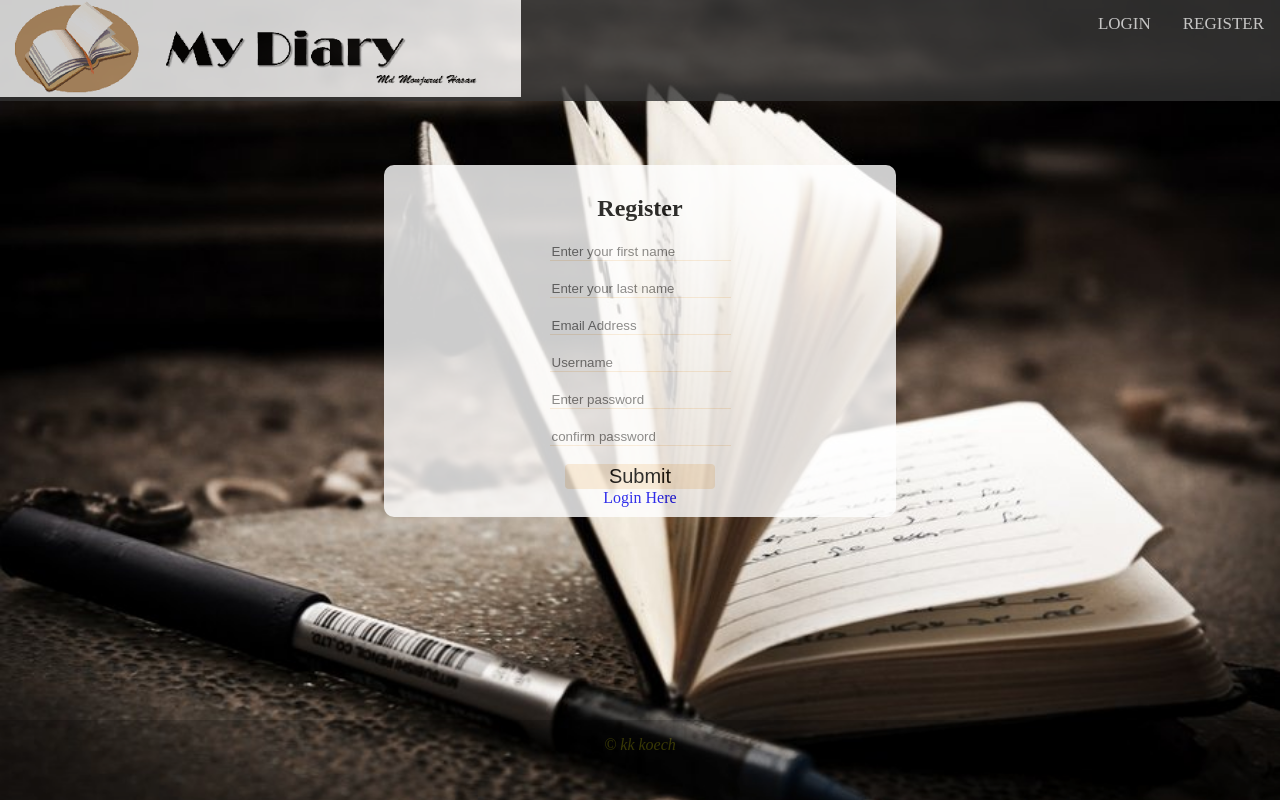
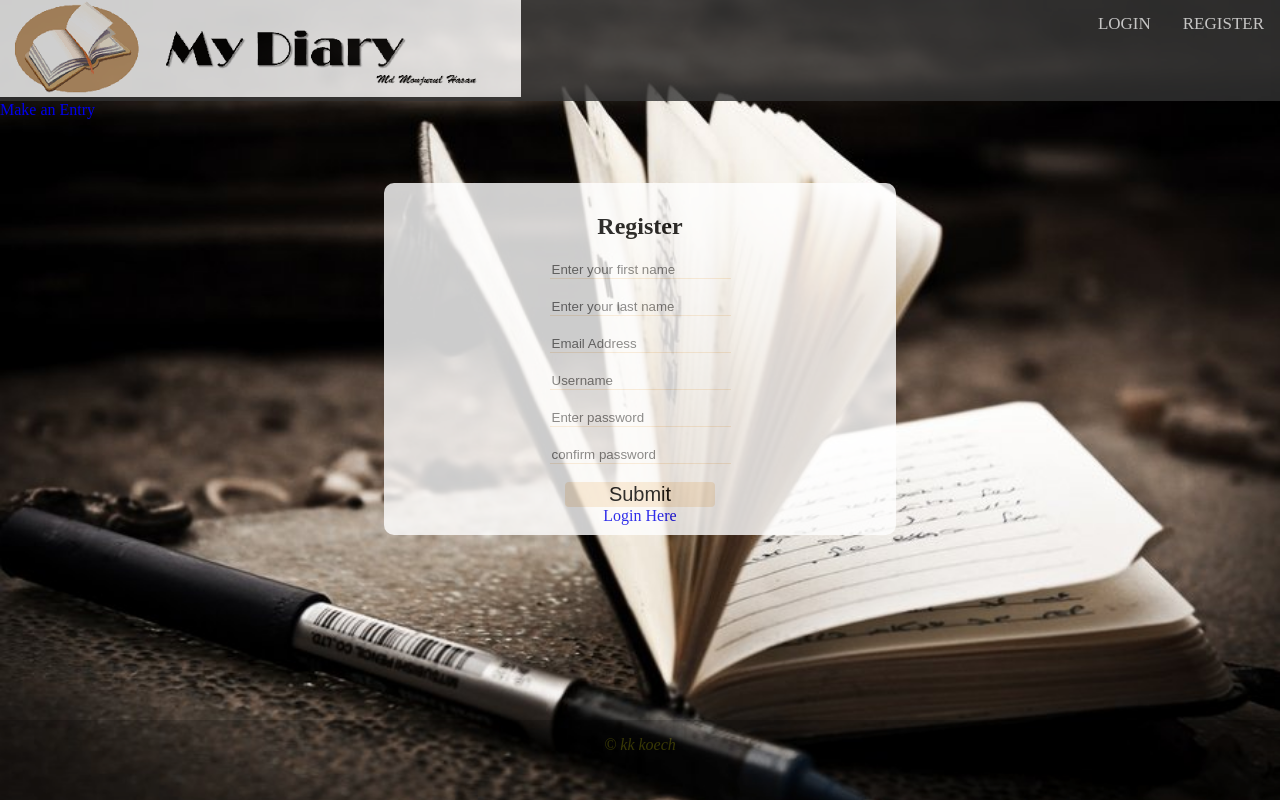
Before and after one commit to koechkevin/diary.com, a plain HTML site: page register.html in a window 1280 px wide. Drawn offline with Linux system fonts and the light colour scheme.

Commit message:
first update

```diff
--- a/register.html
+++ b/register.html
@@ -10,8 +10,10 @@
 <body>
     <div class="topnav">
    <img src="myDiary.png" alt="logo" />
+
   <a href="register.html">REGISTER</a>
         <a href="login.html">LOGIN</a></div>
+<a href="myHome.html">Make an Entry</a>
 <div>
 
 <div class="form">
```
Also changed, not shown: login.html (+1 -0 lines).
